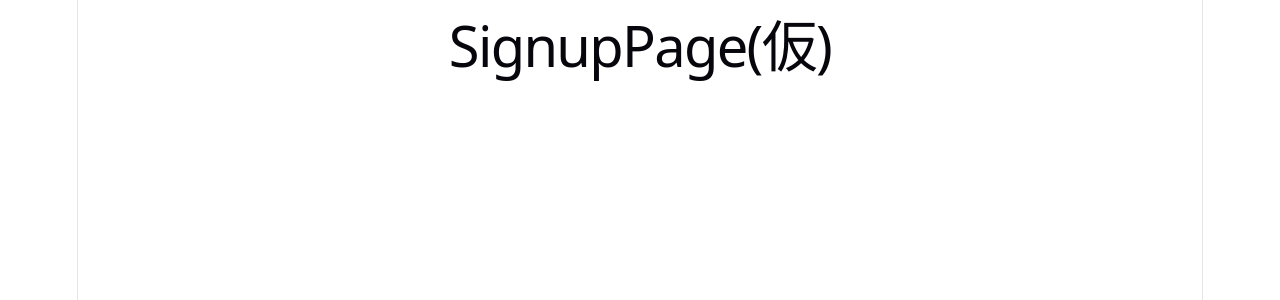
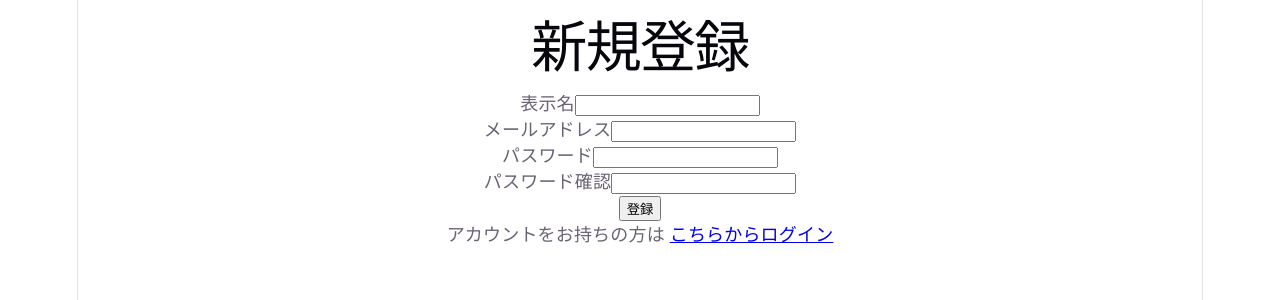
Before and after one commit to kobadaidesu/hackathon-project, a React (Vite) app in the folder frontend/: page /signup in a window 1280 px wide. Shown: the top 300 px of the page. Built offline with nearby package versions, Linux system fonts and the light colour scheme.

Commit message:
feat: 新規登録画面を実装（認証処理は未接続）

```diff
--- a/frontend/src/pages/SignupPage.tsx
+++ b/frontend/src/pages/SignupPage.tsx
@@ -1,7 +1,83 @@
+import { useState } from 'react';
+import { Button } from '../components/common/Button';
+import { ErrorMessage } from '../components/common/ErrorMessage';
+
 export function SignupPage() {
-    return (
-        <div>
-            <h1>SignupPage(仮)</h1>
-        </div>
-    );
+  const [displayName, setDisplayName] = useState('');
+  const [email, setEmail] = useState('');
+  const [password, setPassword] = useState('');
+  const [passwordConfirm, setPasswordConfirm] = useState('');
+  const [error, setError] = useState('');
+
+  const handleSubmit = () => {
+    if (!displayName || !email || !password || !passwordConfirm) {
+      setError('すべての項目を入力してください');
+      return;
+    }
+    if (password.length < 8) {
+      setError('パスワードは8文字以上で入力してください');
+      return;
+    }
+    if (password !== passwordConfirm) {
+      setError('パスワードが一致しません');
+      return;
+    }
+    setError('');
+    // 本来はここで、AuthContextのsignupAndInit関数を呼ぶ(こばださんのauth.tsが届いてから繋ぎ込む)
+    alert(`仮の送信: ${displayName} / ${email}`);
+  };
+
+  return (
+    <div>
+      <h1>新規登録</h1>
+
+      <div>
+        <label htmlFor="displayName">表示名</label>
+        <input
+          id="displayName"
+          type="text"
+          value={displayName}
+          onChange={(e) => setDisplayName(e.target.value)}
+        />
+      </div>
+
+      <div>
+        <label htmlFor="email">メールアドレス</label>
+        <input
+          id="email"
+          type="email"
+          value={email}
+          onChange={(e) => setEmail(e.target.value)}
+        />
+      </div>
+
+      <div>
+        <label htmlFor="password">パスワード</label>
+        <input
+          id="password"
+          type="password"
+          value={password}
+          onChange={(e) => setPassword(e.target.value)}
+        />
+      </div>
+
+      <div>
+        <label htmlFor="passwordConfirm">パスワード確認</label>
+        <input
+          id="passwordConfirm"
+          type="password"
+          value={passwordConfirm}
+          onChange={(e) => setPasswordConfirm(e.target.value)}
+        />
+      </div>
+
+      {error && <ErrorMessage message={error} />}
+
+      <Button onClick={handleSubmit}>登録</Button>
+
+      <p>
+        アカウントをお持ちの方は <a href="/login">こちらからログイン</a>
+      </p>
+    </div>
+  );
 }
```
